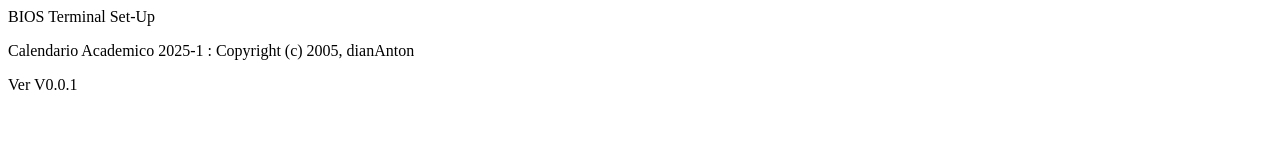
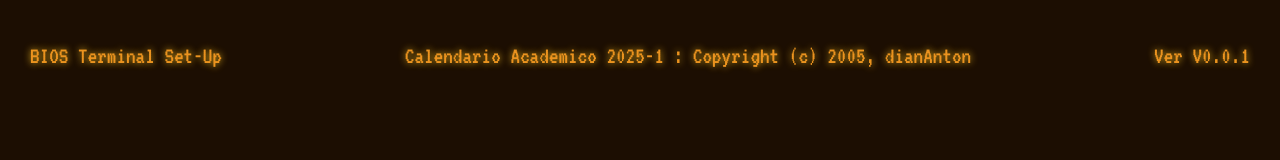
Before and after one commit to dianAnton/retro-terminal-style-web-project-img-to-ASCII, a plain HTML site: page index.html in a window 1280 px wide. Drawn offline with Linux system fonts and the light colour scheme.

Commit message:
11 marzo 2025 - Header completado

```diff
--- a/assets/style.css
+++ b/assets/style.css
@@ -0,0 +1,15 @@
+html, body {
+    margin: 0;
+    padding: 0;
+    background-color: #1c0e02;
+    color: #eb931f;
+    font-family: "VT323", monospace;
+    text-shadow: 0 0 7px #ebb51f;
+}
+
+header {
+    display: flex;
+    margin: 20px 30px;
+    font-size: 1.5rem;
+    justify-content: space-between;
+}
--- a/index.html
+++ b/index.html
@@ -3,6 +3,9 @@
     <meta charset="UTF-8">
     <meta name="viewport" content="width=device-width, initial-scale=1.0">
     <link rel="stylesheet" href="assets/style.css">
+    <link rel="preconnect" href="https://fonts.googleapis.com">
+    <link rel="preconnect" href="https://fonts.gstatic.com" crossorigin>
+    <link href="https://fonts.googleapis.com/css2?family=VT323&display=swap" rel="stylesheet">
     <title>Calendario UC - 2025-1 - LICC - Diego Anton</title>
 </head>
 <body>
```
Also changed, not shown: assets/images/Frame 1-1.png (added).
